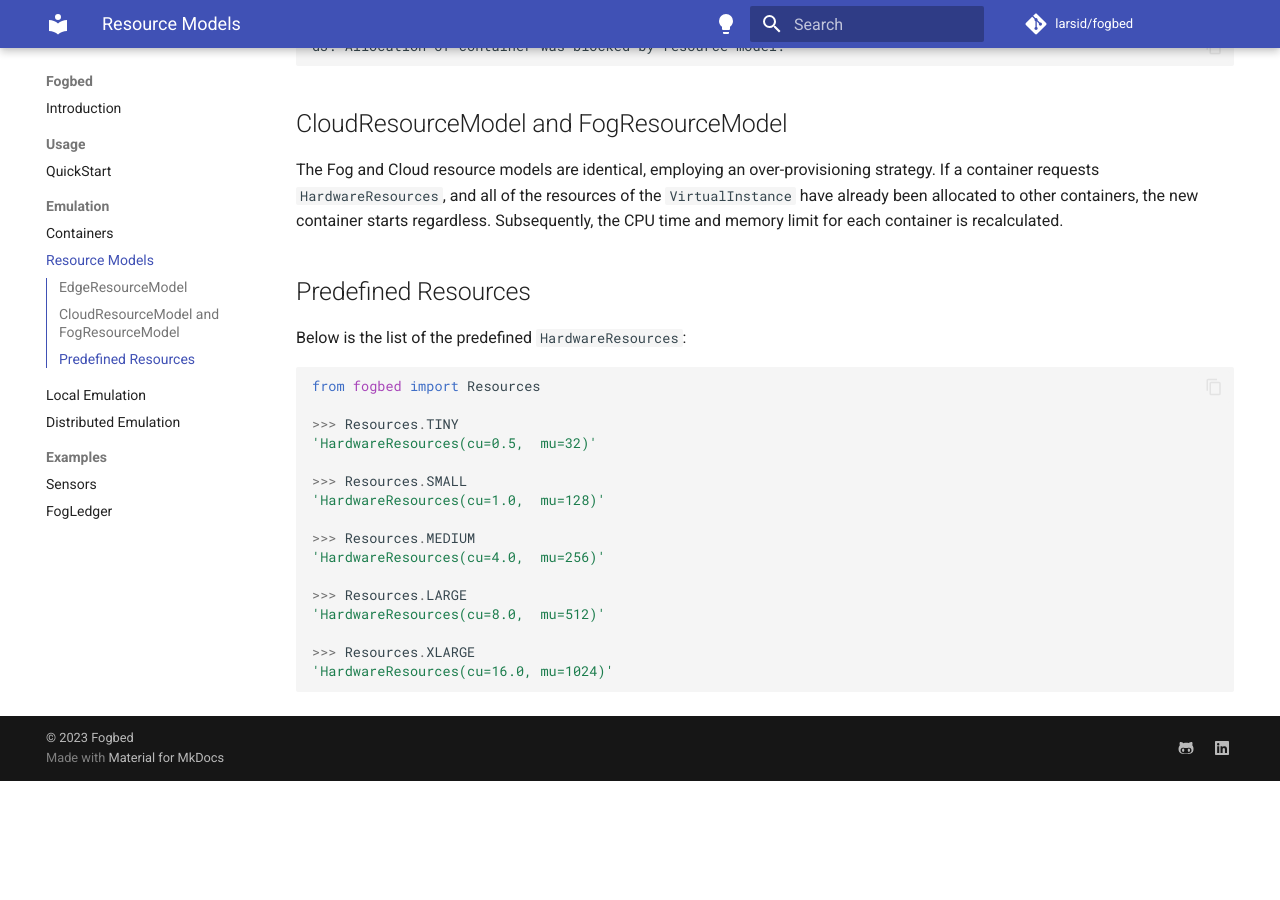
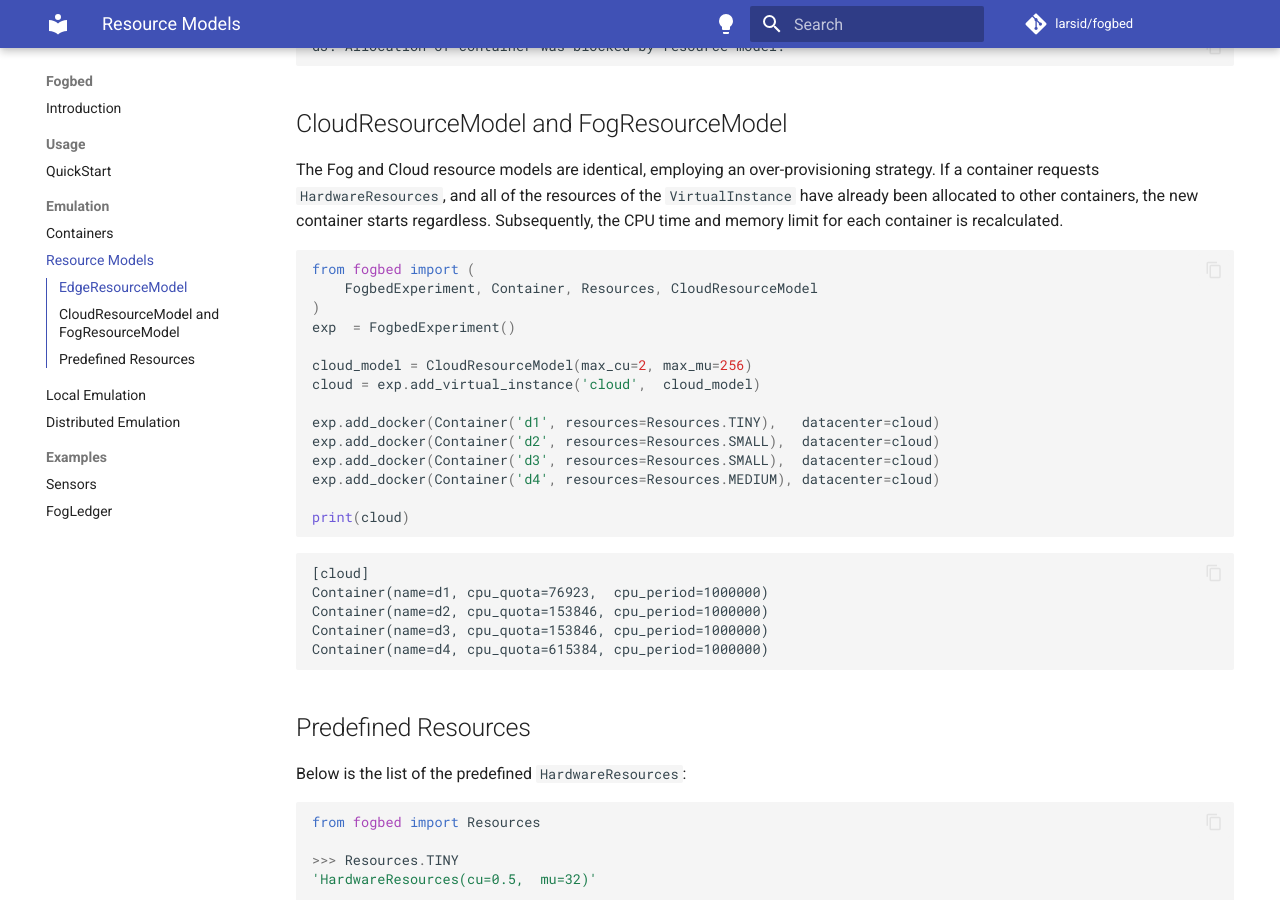
Before and after one commit to larsid/fogbed, an MkDocs documentation site: the page built from docs/resource_models.md, in a window 1280 px wide and 900 px high, scrolled down 718 px. Built offline with MkDocs 1.6.1 and Material for MkDocs 9.7.7, drawn with Linux system fonts in a browser that asks for light colours; comment, search, counter and statistics services are not loaded; before the commit the page ends 1499 px from its top, so only the background shows below that.

Commit message:
docs: update documentation

````diff
--- a/docs/resource_models.md
+++ b/docs/resource_models.md
@@ -25,7 +25,30 @@
 
 ## CloudResourceModel and FogResourceModel
 The Fog and Cloud resource models are identical, employing an over-provisioning strategy. If a container requests `HardwareResources`, and all of the resources of the `VirtualInstance` have already been allocated to other containers, the new container starts regardless. Subsequently, the CPU time and memory limit for each container is recalculated.
+```py
+from fogbed import (
+    FogbedExperiment, Container, Resources, CloudResourceModel
+)
+exp  = FogbedExperiment()
 
+cloud_model = CloudResourceModel(max_cu=2, max_mu=256)
+cloud = exp.add_virtual_instance('cloud',  cloud_model)
+
+exp.add_docker(Container('d1', resources=Resources.TINY),   datacenter=cloud)
+exp.add_docker(Container('d2', resources=Resources.SMALL),  datacenter=cloud)
+exp.add_docker(Container('d3', resources=Resources.SMALL),  datacenter=cloud)
+exp.add_docker(Container('d4', resources=Resources.MEDIUM), datacenter=cloud)
+
+print(cloud)
+```
+
+```
+[cloud]
+Container(name=d1, cpu_quota=76923,  cpu_period=1000000)
+Container(name=d2, cpu_quota=153846, cpu_period=1000000)
+Container(name=d3, cpu_quota=153846, cpu_period=1000000)
+Container(name=d4, cpu_quota=615384, cpu_period=1000000)
+```
 
 ## Predefined Resources
 Below is the list of the predefined `HardwareResources`:
````
Also changed, not shown: docs/containers.md (+2 -2 lines).
